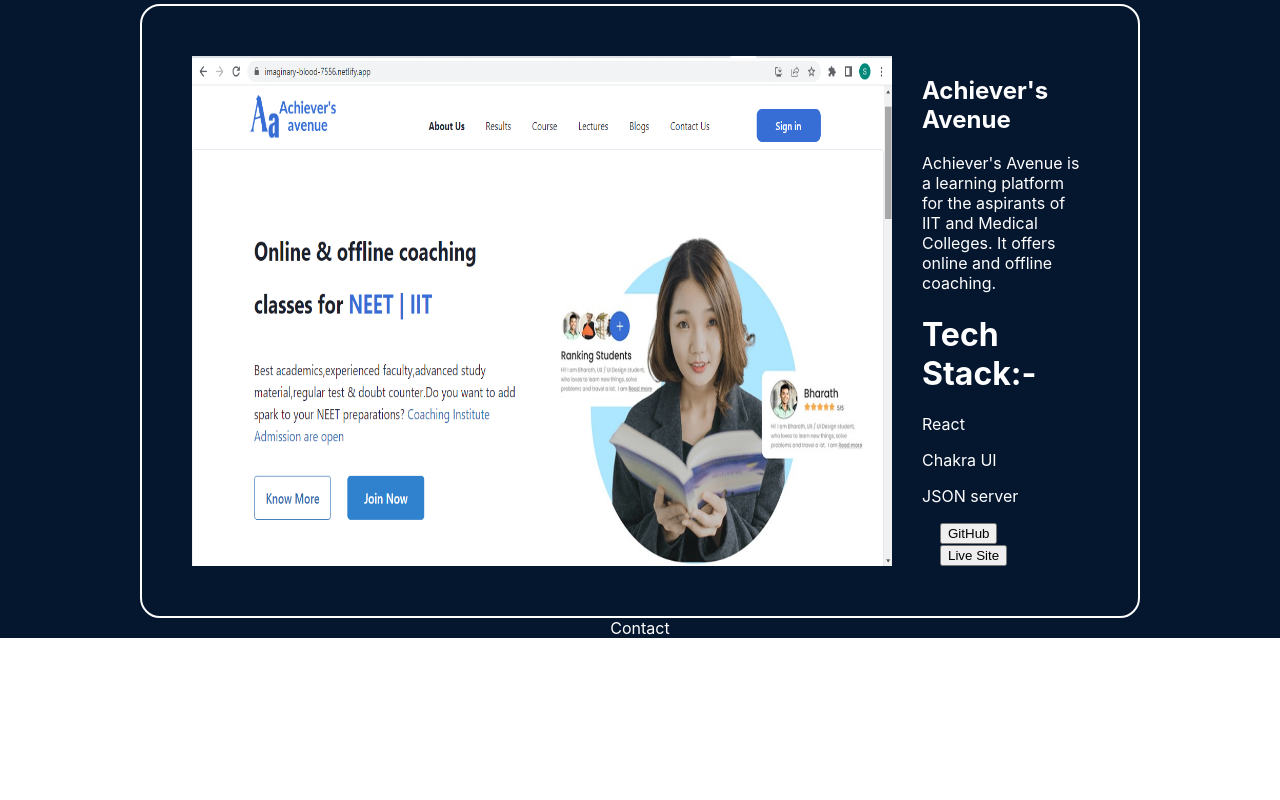
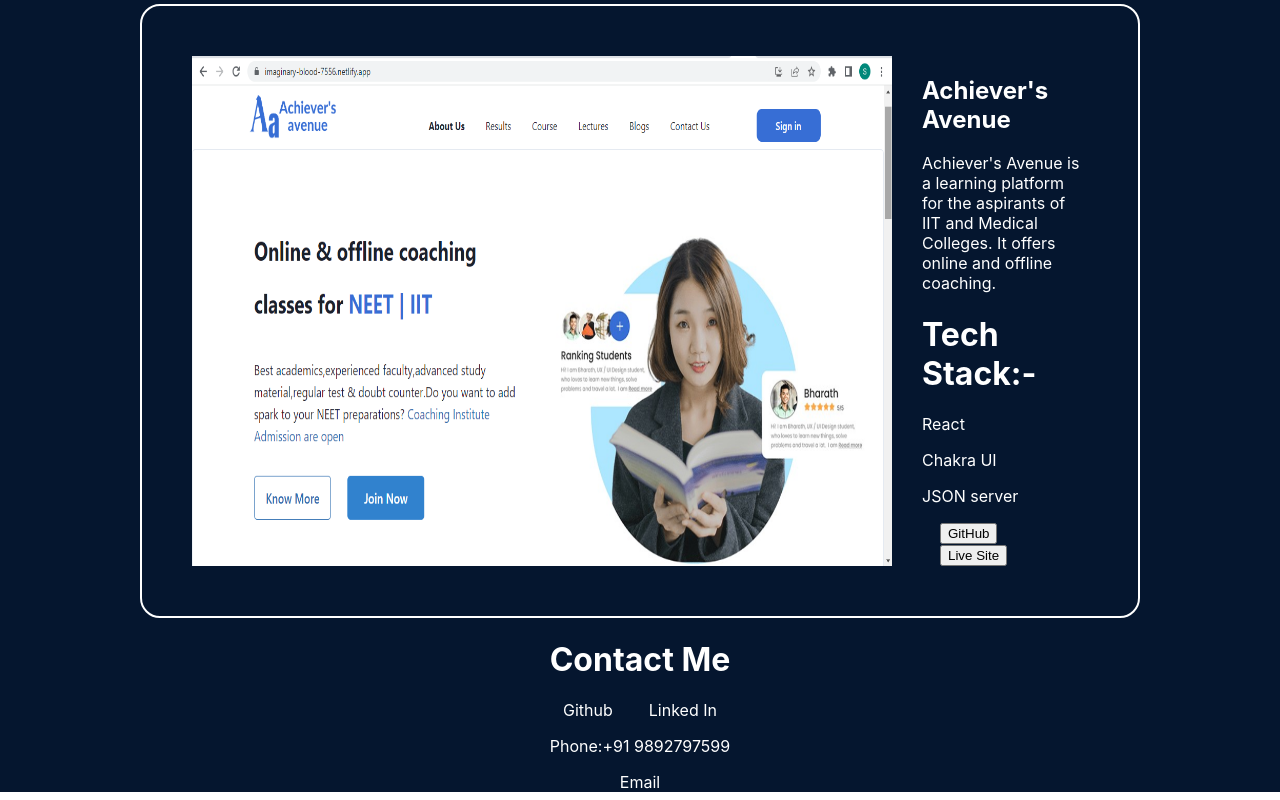
Before and after one commit to SankethGaniga95/SankethGaniga95.github.io, a React (Create React App) app: page / in a window 1280 px wide. Shown: the part 3993-4793 px from the top of the page. Before the commit the page ends 4631 px from the top, so only its background shows below. Built offline with nearby package versions, Linux system fonts and the light colour scheme.

Commit message:
contact section

```diff
--- a/src/components/Contact.jsx
+++ b/src/components/Contact.jsx
@@ -2,6 +2,12 @@
 
 export const Contact = () => {
   return (
-    <div id="contact">Contact</div>
+    <div id="contact">
+      <h1>Contact Me</h1>
+      <a href="https://github.com/SankethGaniga95" target="_blank" id="contact-github">Github</a>
+      <a href="https://www.linkedin.com/in/sanketh-ganiga-35398317a/" target="_blank" id="contact-linkedin">Linked In</a>
+      <p id="contact-phone">Phone:+91 9892797599</p>
+      <a href="mailto:sankethganiga888@gmail.com" target='_blank' id="contact-email">Email</a>
+    </div>
   )
 }
```
